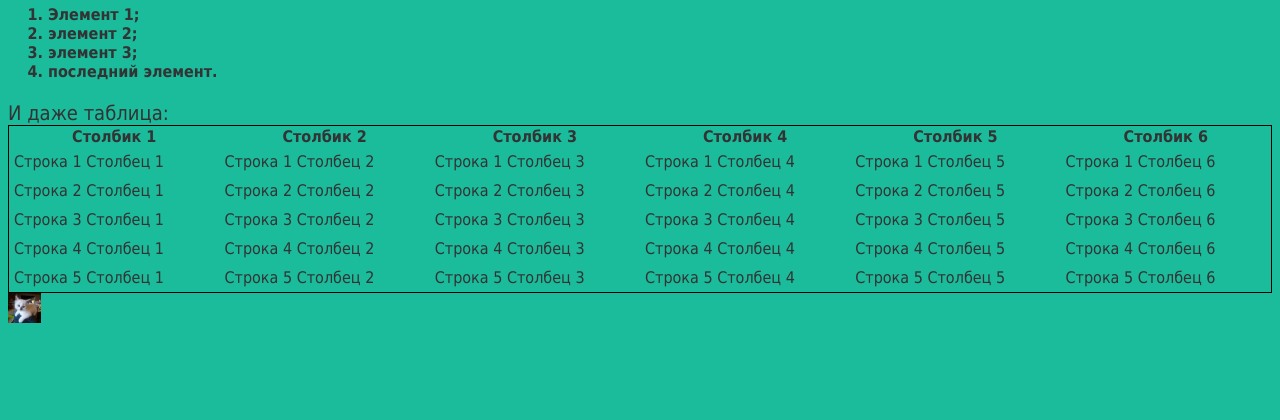
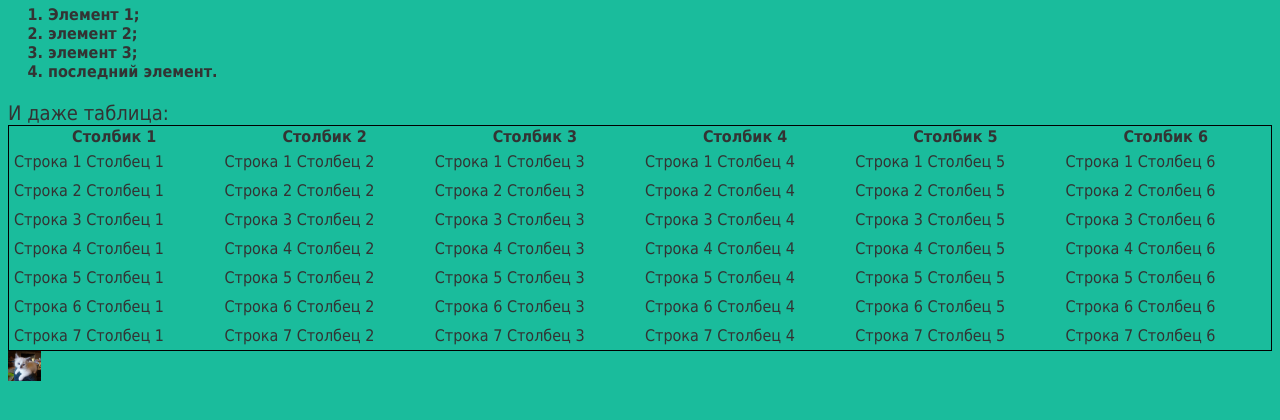
Before and after one commit to eoan-ermine/informatics_laboratories_9, a Django app: page /cute_page/ in a window 1280 px wide. Shown: the part 343-763 px from the top of the page. Run offline with Django 4.2, Linux system fonts and the light colour scheme.

Commit message:
Add two mores rows to static_handler.html

```diff
--- a/flatpages/templates/static_handler.html
+++ b/flatpages/templates/static_handler.html
@@ -78,6 +78,22 @@
 				<td>Строка 5 Столбец 5</td>
 				<td>Строка 5 Столбец 6</td>
 			</tr>
+			<tr>
+				<td>Строка 6 Столбец 1</td>
+				<td>Строка 6 Столбец 2</td>
+				<td>Строка 6 Столбец 3</td>
+				<td>Строка 6 Столбец 4</td>
+				<td>Строка 6 Столбец 5</td>
+				<td>Строка 6 Столбец 6</td>
+			</tr>
+			<tr>
+				<td>Строка 7 Столбец 1</td>
+				<td>Строка 7 Столбец 2</td>
+				<td>Строка 7 Столбец 3</td>
+				<td>Строка 7 Столбец 4</td>
+				<td>Строка 7 Столбец 5</td>
+				<td>Строка 7 Столбец 6</td>
+			</tr>
 		</table>
 		<img src="{{ STATIC_URL }}/static/kitten.jpeg" height="30"></img>
 	</body>
```
